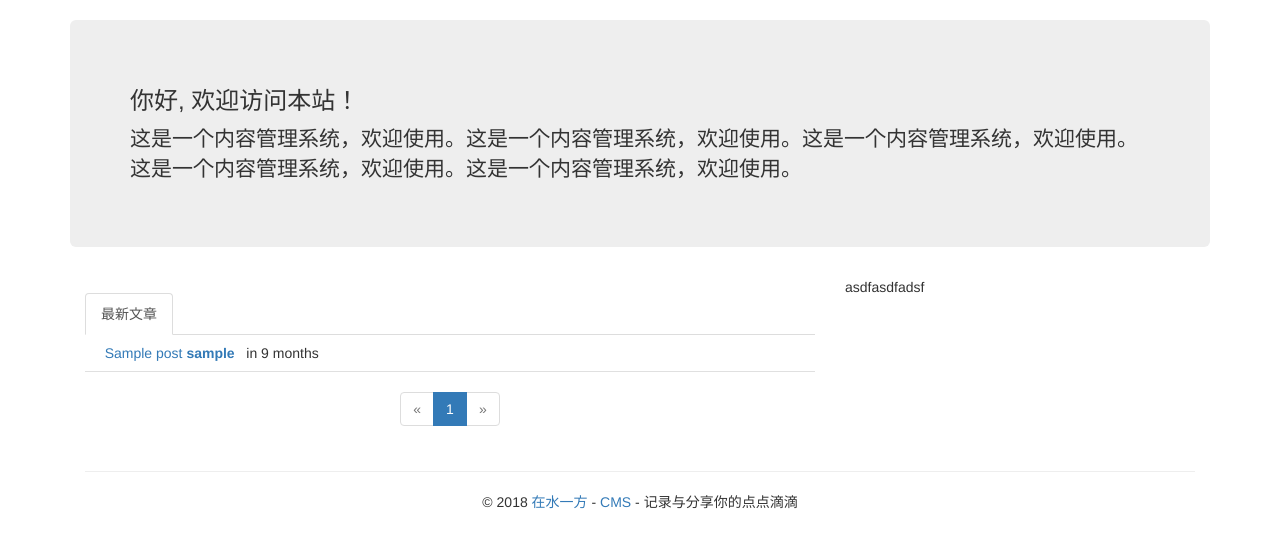
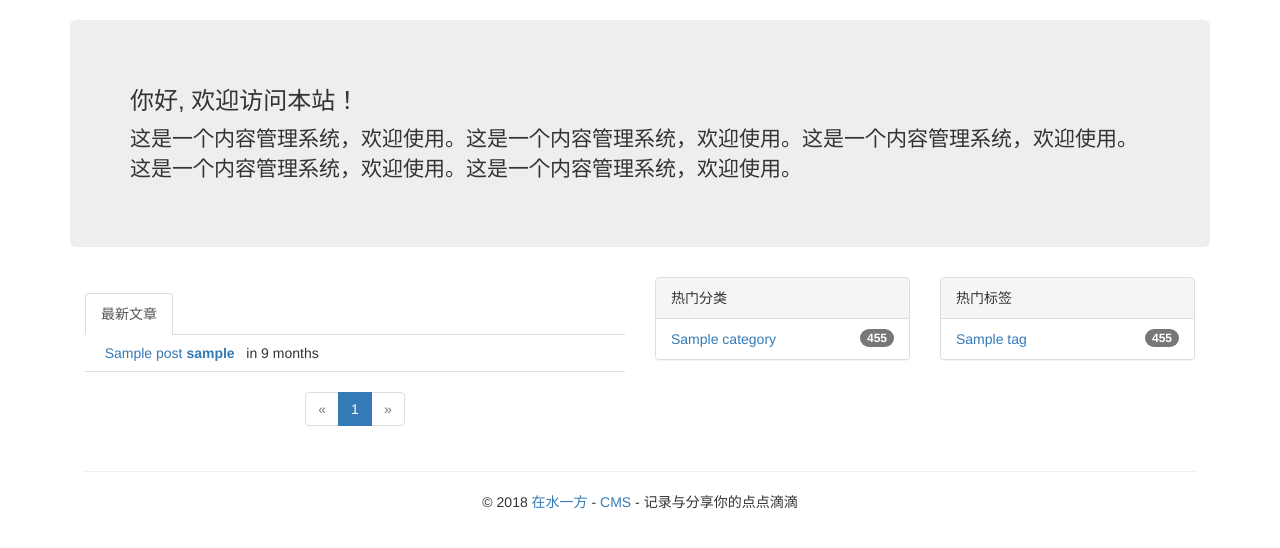
Before and after one commit to kfqyz/cms, a Flask app: page / in a window 1280 px wide. Shown: the part 52-600 px from the top of the page. Run offline with Flask 2, Linux system fonts and the light colour scheme; tables that the repository leaves empty hold one stand-in row (values such as "Sample post"); some libraries are stand-ins or nearby versions.

Commit message:
首页添加热门标签，热门分类（完成80%） 搜索功能完善中……

```diff
--- a/app/__init__.py
+++ b/app/__init__.py
@@ -8,6 +8,7 @@ from flask_login import LoginManager
 from flask_mail import Mail
 from flask_moment import Moment
 from flask_sqlalchemy import SQLAlchemy
+from flask_whooshee import Whooshee
 
 from config import config
 
@@ -19,6 +20,7 @@ db = SQLAlchemy()
 admin = Admin()
 ckeditor = CKEditor()
 avatars = Avatars()
+whooshee = Whooshee()
 
 login_manager = LoginManager()
 login_manager.login_view = 'auth.login'
@@ -39,6 +41,7 @@ def create_app(config_name):
     login_manager.init_app(app)
     ckeditor.init_app(app)
     avatars.init_app(app)
+    whooshee.init_app(app)
 
     from .blog import blog as blog_blueprint
     app.register_blueprint(blog_blueprint)
--- a/app/blog/views.py
+++ b/app/blog/views.py
@@ -17,6 +17,7 @@ from .forms import EditProfileForm, EditProfileAdminForm, PostForm, CommentForm
 from ..decorators import admin_required, permission_required
 
 
+# 网站首页
 @blog.route('/')
 def index():
     page = request.args.get('page', 1, type=int)
@@ -31,7 +32,10 @@ def index():
                                                                   per_page=current_app.config['CMS_POSTS_PER_PAGE'],
                                                                   error_out=False)
     posts = pagination.items
-    return render_template('index.html', posts=posts, show_followed=show_followed, pagination=pagination)
+    tags = Tag.query.order_by(Tag.create_time.desc()).limit(10).all()
+    categorys = Category.query.order_by(Category.create_time.desc()).limit(10).all()
+    return render_template('index.html', posts=posts, show_followed=show_followed, pagination=pagination, tags=tags,
+                           categorys=categorys)
 
 
 # 文章列表
@@ -193,7 +197,7 @@ def edit_post(id):
     return render_template('blog/edit_post.html', form=form)
 
 
-# 新建文章
+# 发表新文章
 @blog.route('/new_post', methods=['GET', 'POST'])
 @login_required
 def new_post():
--- a/app/models/category.py
+++ b/app/models/category.py
@@ -1,11 +1,11 @@
 from datetime import datetime
 
-from app import db
+from app import db, whooshee
 
 
 # from sqlalchemy import Column, String, db.Integer, db.ForeignKey, DateTime
 
-
+@whooshee.register_model('name')
 class Category(db.Model):
     __tablename__ = 'categorys'
     id = db.Column(db.Integer, primary_key=True)
--- a/app/models/comment.py
+++ b/app/models/comment.py
@@ -1,12 +1,13 @@
 from datetime import datetime
 
-from app import db
+from app import db, whooshee
 
 
 # from sqlalchemy import Column, db.Integer, db.Text, db.Boolean, db.ForeignKey, DateTime
 # from sqlalchemy.orm import db.relationship
 
 
+@whooshee.register_model('body')
 class Comment(db.Model):
     __tablename__ = 'comments'
     id = db.Column(db.Integer, primary_key=True)
--- a/app/models/post.py
+++ b/app/models/post.py
@@ -1,9 +1,6 @@
 from datetime import datetime
 
-from app import db
-
-# from sqlalchemy import Column, db.Integer, db.ForeignKey, String, db.Text, DateTime
-# from sqlalchemy.orm import db.relationship, backref
+from app import db, whooshee
 
 post_categorys = db.Table('post_categorys', db.Column('category_id', db.Integer, db.ForeignKey('categorys.id')),
                           db.Column('post_id', db.Integer, db.ForeignKey('posts.id')))
@@ -12,6 +9,7 @@ post_tags = db.Table('post_tags', db.Column('tag_id', db.Integer, db.ForeignKey(
                      db.Column('post_id', db.Integer, db.ForeignKey('posts.id')))
 
 
+@whooshee.register_model('title', 'body')
 class Post(db.Model):
     __tablename__ = 'posts'
     id = db.Column(db.Integer, primary_key=True)
--- a/app/models/tag.py
+++ b/app/models/tag.py
@@ -1,11 +1,12 @@
 from datetime import datetime
 
-from app import db
+from app import db, whooshee
 
 
 # from sqlalchemy import Column, String, db.Integer, DateTime
 
 
+@whooshee.register_model('name')
 class Tag(db.Model):
     __tablename__ = 'tags'
     id = db.Column(db.Integer, primary_key=True)
--- a/app/models/user.py
+++ b/app/models/user.py
@@ -8,12 +8,13 @@ from itsdangerous import TimedJSONWebSignatureSerializer as Serializer
 # from sqlalchemy.orm import db.relationship, backref
 from werkzeug.security import generate_password_hash, check_password_hash
 
-from app import login_manager, db
+from app import login_manager, db, whooshee
 from app.models.follow import Follow
 from app.models.post import Post
 from app.models.role import Role, Permission
 
 
+@whooshee.register_model('username')
 class User(UserMixin, db.Model):
     __tablename__ = 'users'
     id = db.Column(db.Integer, primary_key=True)
--- a/app/templates/index.html
+++ b/app/templates/index.html
@@ -14,7 +14,7 @@
         </h3>
         <p>这是一个内容管理系统，欢迎使用。这是一个内容管理系统，欢迎使用。这是一个内容管理系统，欢迎使用。这是一个内容管理系统，欢迎使用。这是一个内容管理系统，欢迎使用。</p>
     </div>
-    <div class="post-tabs col-md-8 col-sm-12">
+    <div class="post-tabs col-md-6 col-sm-12">
         <ul class="nav nav-tabs">
             <li{% if not show_followed %} class="active"{% endif %}><a href="{{ url_for('.show_all') }}">最新文章</a></li>
             {% if current_user.is_authenticated %}
@@ -23,13 +23,54 @@
             {% endif %}
         </ul>
         {% include 'blog/_posts_list.html' %}
-    {% if pagination %}
-        <div class="pagination">
-            {{ macros.pagination_widget(pagination,'.index') }}
+        {% if pagination %}
+            <div class="pagination">
+                {{ macros.pagination_widget(pagination,'.index') }}
+            </div>
+        {% endif %}
+    </div>
+
+    <div class="col-md-3 col-sm-6">
+        <div class="panel panel-default">
+            <!-- Default panel contents -->
+            <div class="panel-heading">热门分类</div>
+            {#            <div class="panel-body">#}
+            {#                <p>...</p>#}
+            {#            </div>#}
+            <!-- List group -->
+
+            <ul class="list-group">
+                {% for category in categorys %}
+                    <a href="{{ url_for('.post_list',category=category.name) }}">
+                        <li class="list-group-item">
+                            {{ category.name }}
+                            <span class="badge">455</span>
+                        </li>
+                    </a>
+                {% endfor %}
+            </ul>
+
         </div>
-    {% endif %}
     </div>
-    <div class="col-md-4 col-sm-12">
-        <p>asdfasdfadsf</p>
+    <div class="col-md-3 col-sm-6">
+        <div class="panel panel-default">
+            <!-- Default panel contents -->
+            <div class="panel-heading">热门标签</div>
+            {#            <div class="panel-body">#}
+            {#                <p>...</p>#}
+            {#            </div>#}
+            <!-- List group -->
+            <ul class="list-group">
+                {% for tag in tags %}
+                    <a href="{{ url_for('.post_list',tag=tag.name) }}">
+                        <li class="list-group-item">
+                            {{ tag.name }}
+                            <span class="badge">455</span>
+                        </li>
+                    </a>
+                {% endfor %}
+            </ul>
+
+        </div>
     </div>
 {% endblock %}
```
Also changed, not shown: 2 other files.
